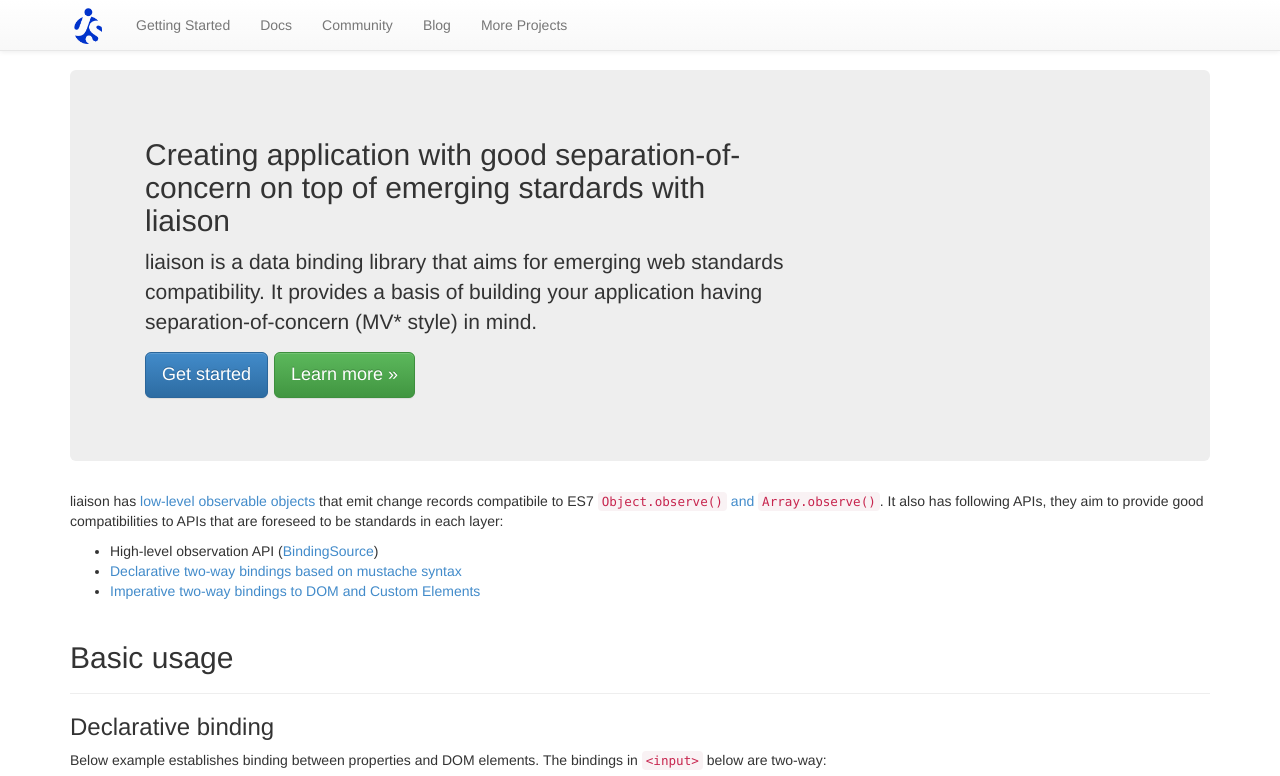
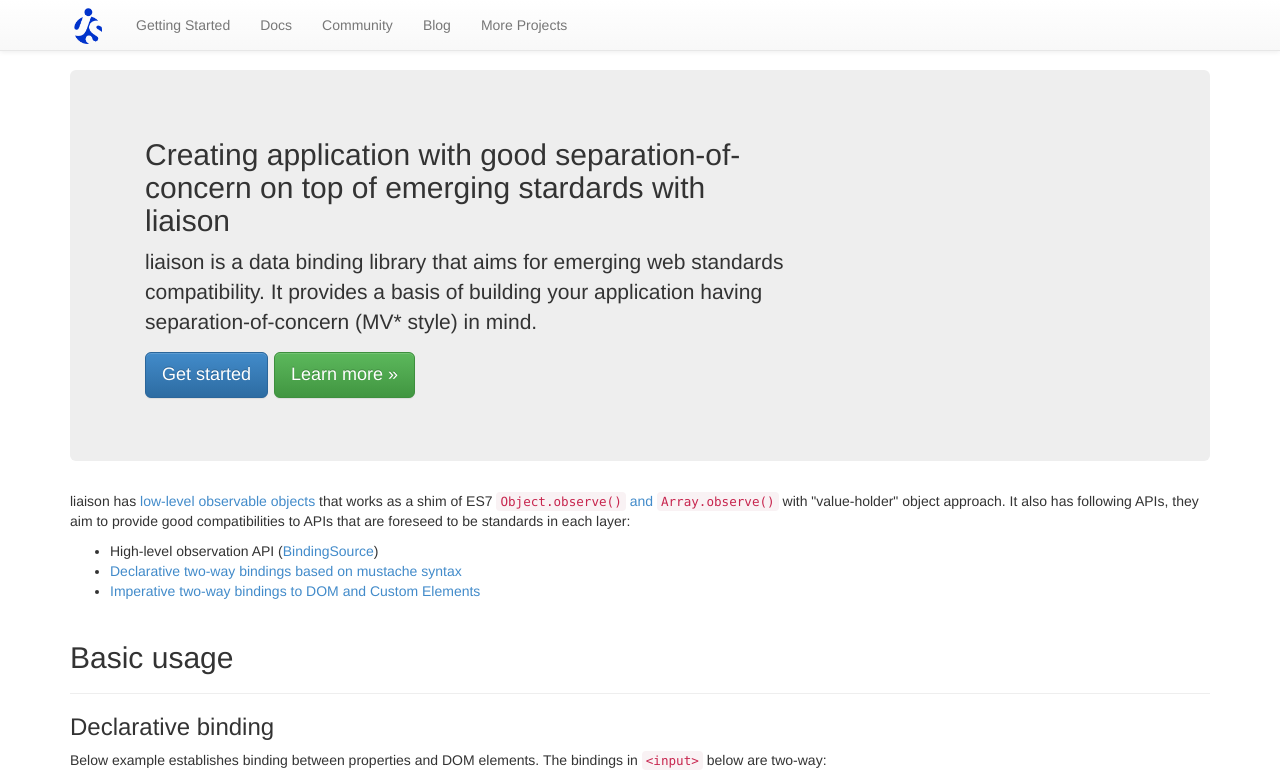
Before and after one commit to ibm-js/liaison, a Jekyll site: the page built from index.html, in a window 1280 px wide and 900 px high, cut to the strip 0-776 px from the top of the window. Built offline with Jekyll 4.4.1, drawn with Linux system fonts in a browser that asks for light colours; nearby versions of some CDN libraries; Markdown is read by kramdown in place of the engine named in the settings.

Commit message:
Minor top page update.

```diff
--- a/index.html
+++ b/index.html
@@ -20,7 +20,7 @@ title: liaison
 <p></p>
 
 <p>
-	liaison has <a href="./docs/master/Observable.html">low-level observable objects</a> that emit change records compatibile to ES7 <a href="http://wiki.ecmascript.org/doku.php?id=harmony:observe"><code>Object.observe()</code> and <code>Array.observe()</code></a>.
+	liaison has <a href="./docs/master/Observable.html">low-level observable objects</a> that works as a shim of ES7 <a href="http://wiki.ecmascript.org/doku.php?id=harmony:observe"><code>Object.observe()</code> and <code>Array.observe()</code></a> with "value-holder" object approach.
 	It also has following APIs, they aim to provide good compatibilities to APIs that are foreseed to be standards in each layer:
 </p>
 
```
Also changed, not shown: other parts of index.html (+1 -1 lines).
